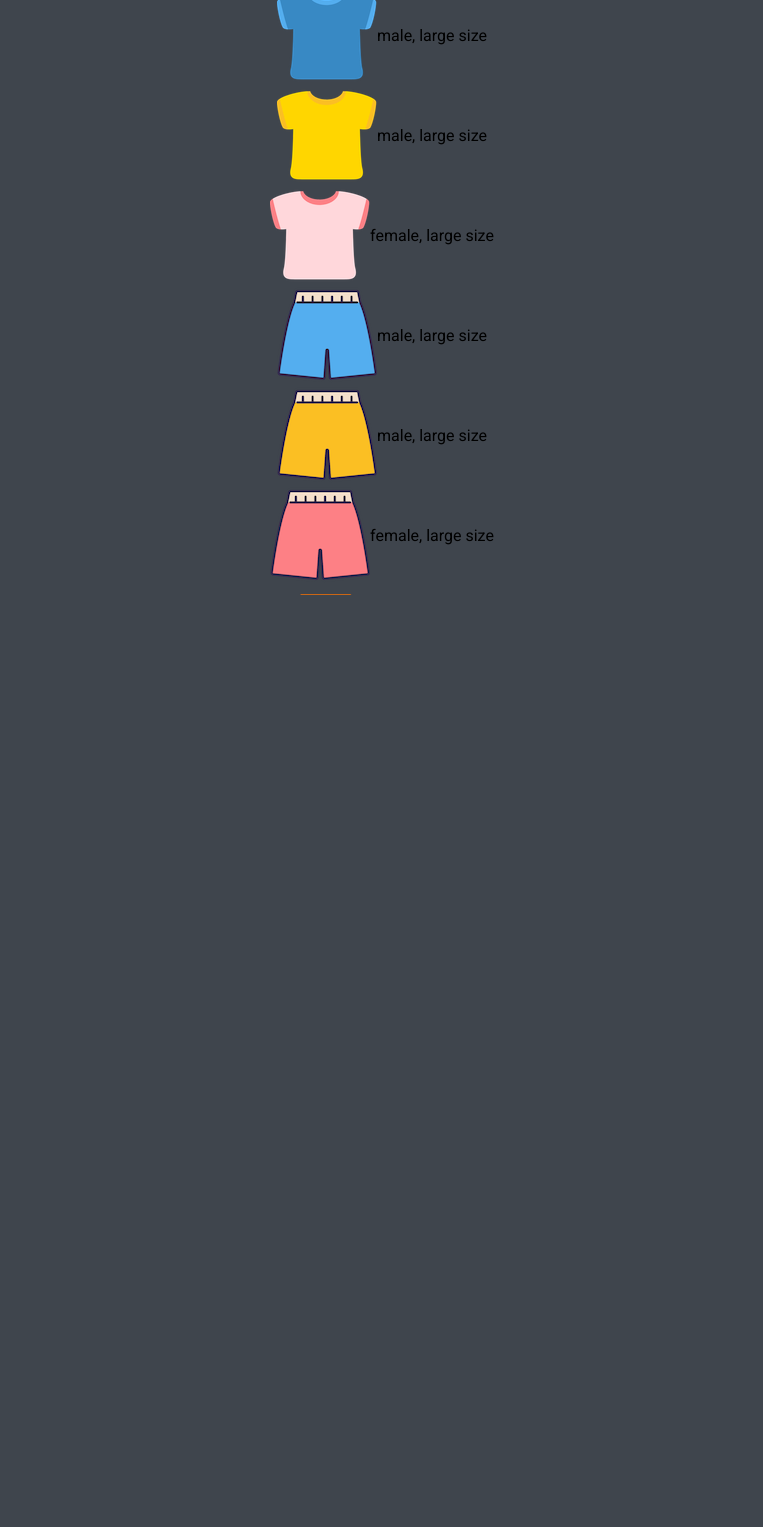
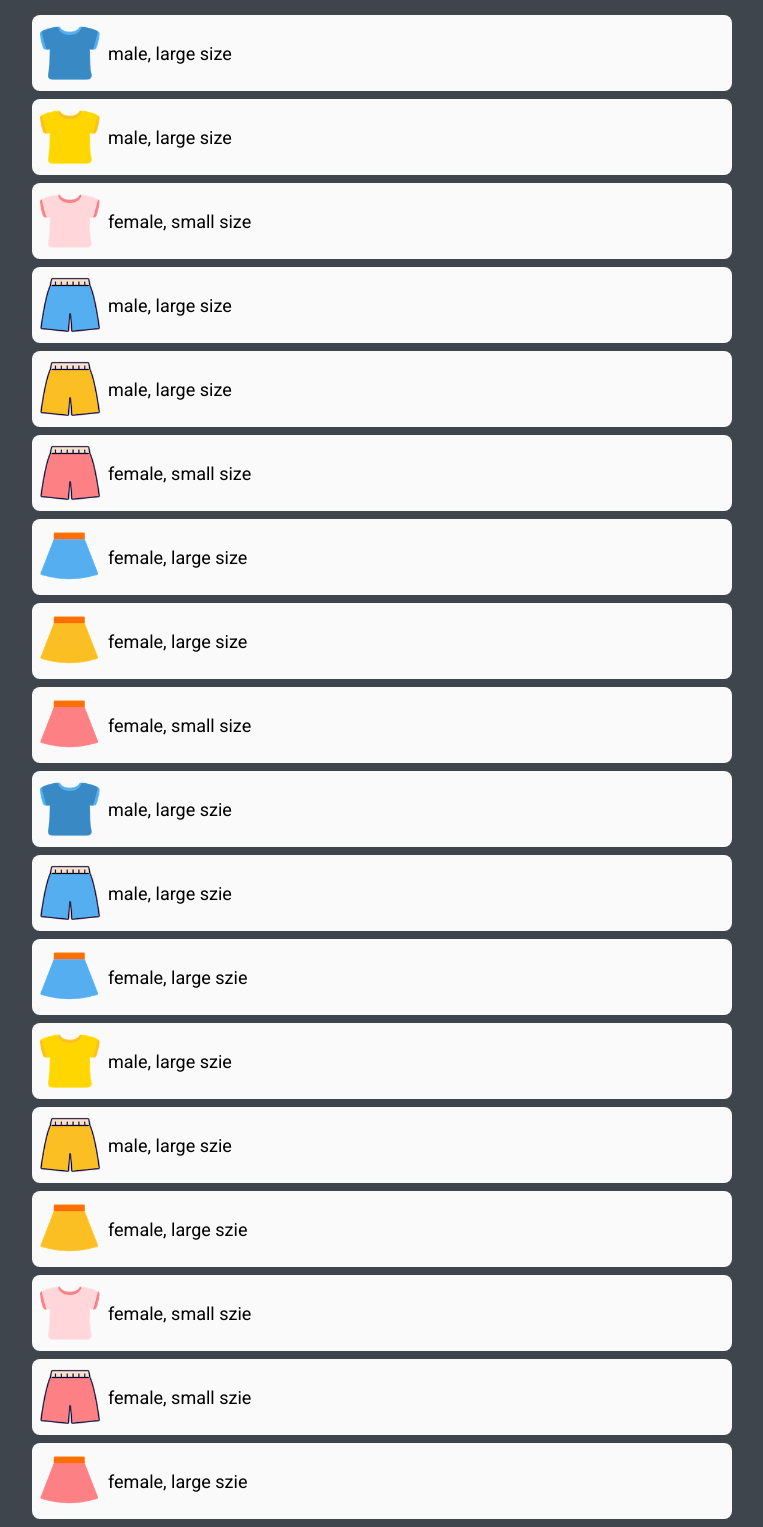
Before and after one commit to JEON-HYERIN/Online-Shopping, a plain HTML site: page index.html in a window 1280 px wide. Shown: the part 213-1740 px from the top of the page, without its empty margins (258-1021 px from the left). Before the commit the page ends 816 px from the top, so only its background shows below. Drawn offline with Linux system fonts and the light colour scheme.

Commit message:
HTML+CSS

```diff
--- a/index.html
+++ b/index.html
@@ -10,7 +10,7 @@
     <link href="https://fonts.googleapis.com/css2?family=Roboto:wght@400;700&display=swap" rel="stylesheet">
 
     <link rel="stylesheet" href="style.css" />
-    <script src="src/main.js" defer></script>
+    <script src="./js/main.js" defer></script>
   </head>
   <body>
     <!-- HEADER -->
@@ -21,21 +21,21 @@
         <nav>
           <h2 class="hide">메뉴</h2>
           <ul class="icon-group">
-            <li class="icon icon1">
+            <li class="icon icon1" data-filter="t-shirt">
               <img src="./img/blue_t.png" alt="t-shirt button" />
             </li>
-            <li class="icon icon2">
+            <li class="icon icon2" data-filter="pants">
               <img src="./img/blue_p.png" alt="pants button" />
             </li>
-            <li class="icon icon3">
+            <li class="icon icon3" data-filter="skirt">
               <img src="./img/blue_s.png" alt="skirt button" />
             </li>
           </ul>
 
           <ul class="btn-group">
-            <li><button class="btn btn--blue">Blue</button></li>
-            <li><button class="btn btn--yellow">Yellow</button></li>
-            <li><button class="btn btn--pink">Pink</button></li>
+            <li><button class="btn btn--blue" data-filter="blue">Blue</button></li>
+            <li><button class="btn btn--yellow" data-filter="yellow">Yellow</button></li>
+            <li><button class="btn btn--pink" data-filter="pink">Pink</button></li>
           </ul>
         </nav>
       </header>
@@ -44,7 +44,7 @@
       <section id="main">
         <h3 class="hide">옷고르기</h3>
         <div class="type">
-          <ul class="t-shirt">
+          <ul class="t-shirt" data-type="t-shirt">
             <li>
               <img src="./img/blue_t.png" alt="" />
               <span>male, large size</span>
@@ -55,11 +55,11 @@
             </li>
             <li>
               <img src="./img/pink_t.png" alt="" />
-              <span>female, large size</span>
+              <span>female, small size</span>
             </li>
 
           </ul>
-          <ul class="pants">
+          <ul class="pants" data-type="pants">
             <li>
               <img src="./img/blue_p.png" alt="" />
               <span>male, large size</span>
@@ -70,26 +70,26 @@
             </li>
             <li>
               <img src="./img/pink_p.png" alt="" />
-              <span>female, large size</span>
+              <span>female, small size</span>
             </li>
           </ul>
-          <ul class="skirt">
+          <ul class="skirt" data-type="skirt">
             <li>
               <img src="./img/blue_s.png" alt="" />
-              <span>male, large size</span>
+              <span>female, large size</span>
             </li>
             <li>
               <img src="./img/yellow_s.png" alt="" />
-              <span>male, large size</span>
+              <span>female, large size</span>
             </li>
             <li>
               <img src="./img/pink_s.png" alt="" />
-              <span>female, large size</span>
+              <span>female, small size</span>
             </li>
           </ul>
         </div>
         <div class="color">
-          <ul class="blue-clothes">
+          <ul class="blue-clothes" data-type="blue">
             <li>
               <img src="./img/blue_t.png" alt="" />
               <span>male, large szie</span>
@@ -103,7 +103,7 @@
               <span>female, large szie</span>
             </li>
           </ul>
-          <ul class="yellow-clothes">
+          <ul class="yellow-clothes" data-type="yellow">
             <li>
               <img src="./img/yellow_t.png" alt="" />
               <span>male, large szie</span>
@@ -117,14 +117,14 @@
               <span>female, large szie</span>
             </li>
           </ul>
-          <ul class="pink-clothes">
+          <ul class="pink-clothes" data-type="pink">
             <li>
               <img src="./img/pink_t.png" alt="" />
-              <span>female, large szie</span>
+              <span>female, small szie</span>
             </li>
             <li>
               <img src="./img/pink_p.png" alt="" />
-              <span>female, large szie</span>
+              <span>female, small szie</span>
             </li>
             <li>
               <img src="./img/pink_s.png" alt="" />
--- /dev/null
+++ b/js/main.js
@@ -0,0 +1,6 @@
+const iconContainer = document.querySelector('.icon-group');
+const btnContainer = document.querySelector('.btn-group');
+iconContainer.addEventListener('click', event => {
+  const filter = event.target.dataset.filter;
+  console.log(filter);
+});
--- a/style.css
+++ b/style.css
@@ -68,17 +68,13 @@ img {
 }
 
 #wrap {
-  /* max-width: 700px; */
+  max-width: 700px;
   height: 100vh;
-  display: flex;
-  justify-content: center;
-  align-items: center;
-  flex-direction: column;
-  margin: 8px;
+  margin: 8px auto 8px;
 }
 
 #main {
-  overflow: scroll;
+  /* overflow: scroll; */
 }
 
 
@@ -111,6 +107,7 @@ nav {
   display: flex;
   align-items: center;
   justify-content: center;
+  margin-bottom: 30px;
 }
 
 nav ul {
@@ -156,11 +153,13 @@ nav .btn-group li:last-child .btn {
   /* justify-content: center; */
 }
 
-#main .type {
+#main .type,
+#main .color {
   width: 100%;
 }
 
-#main .type ul.t-shirt {
+#main .type ul,
+#main .color ul {
   width: 100%;
   display: flex;
   flex-direction: column;
@@ -168,8 +167,20 @@ nav .btn-group li:last-child .btn {
   align-content: center;
 }
 
-#main .type ul li {
+#main .type ul li,
+#main .color ul li {
   display: flex;
   align-items: center;
-  justify-content: center;
+  justify-content: flex-start;
+  background-color: #fafafa;
+  margin-bottom: 8px;
+  font-size: 18px;
+  padding: 8px;
+  border-radius: 8px;
 }
+
+#main .type ul li img ,
+#main .color ul li img {
+  width: 60px;
+  margin-right: 8px;
+}
```
Also changed, not shown: src/main.js (deleted).
